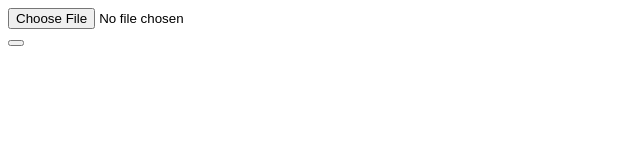
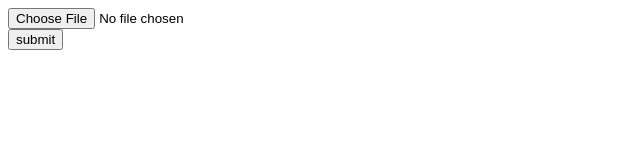
Before and after one commit to matthewtols/capModifier, a plain HTML site: page index.html in a window 1280 px wide. Shown: the whole page, without its empty margins (0-640 px from the left). Drawn offline with Linux system fonts and the light colour scheme.

Commit message:
Update index.html

```diff
--- a/index.html
+++ b/index.html
@@ -11,7 +11,7 @@
 
 <body>
     <input type='file' accept='json/plain' onchange='openFile(event)'><br>
-    <button id="submit>submit</button>
+    <button id="submit">submit</button>
 
     <script id="script" src="main.js"></script>
 </body>
```
